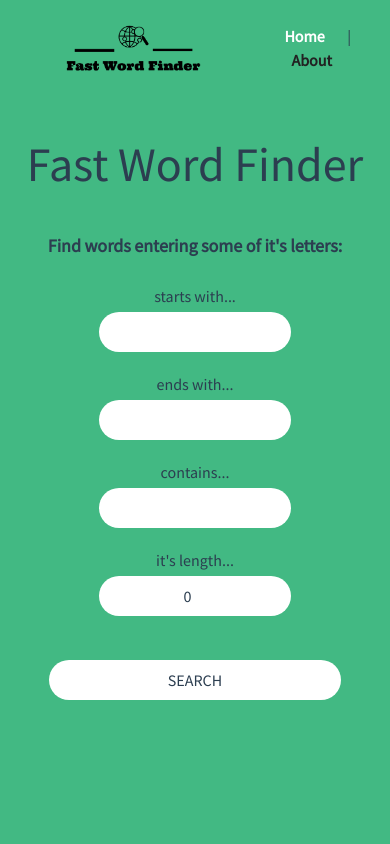
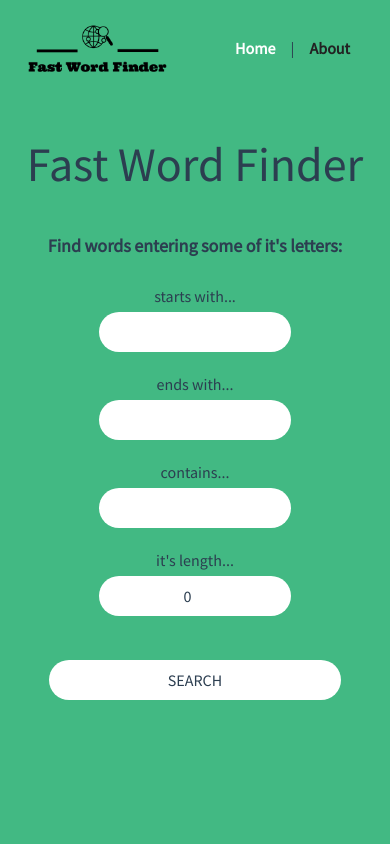
Before and after one commit to gonherdg/word-finder-vue, a Vue app: page / in a window 390 px wide. Shown: the top 844 px of the page. Built offline with nearby package versions, Linux system fonts and the light colour scheme.

Commit message:
feat: responsive header

```diff
--- a/src/components/Header.vue
+++ b/src/components/Header.vue
@@ -1,16 +1,16 @@
 <template>
-  <div class="header">
-    <div class="left-side">
+  <div class="header flex flex-row justify-between">
+    <div class="flex-1">
       <img
-        class="logo-img"
+        class="mx-auto object-cover object-center w-64 h-24"
         alt="Fast Word Finder"
         src="../assets/logo_black.png"
       />
     </div>
 
-    <div class="right-side">
-      <router-link class="option" to="/">Home</router-link> |
-      <router-link class="option" to="/about">About</router-link>
+    <div class="flex-1 my-auto">
+      <router-link class="px-3 py-1" to="/">Home</router-link> |
+      <router-link class="px-3 py-1" to="/about">About</router-link>
     </div>
   </div>
 </template>
@@ -30,55 +30,14 @@ export default {
 <style scoped>
 .header {
   background-color: #42b983;
-  display: flex;
-  flex-direction: row;
-  justify-content: space-between;
   font-family: "Source Sans Pro", sans-serif;
 }
 
-.left-side {
-  width: 16rem;
-  position: left;
-  margin-left: 10%;
-  text-align: left;
+.right-side {
+  text-align: center;
+  position: center;
 }
 
-.right-side {
-  text-align: right;
-  position: right;
-  margin-right: 10%;
-  margin-top: auto;
-  margin-bottom: auto;
-}
-
-.option {
-  padding-left: 1.2rem;
-  padding-right: 1.2rem;
-  padding-top: 0.6rem;
-  padding-bottom: 0.6rem;
-  border-radius: 5px;
-  border: none;
-  background-color: transparent;
-  color: black;
-  font-size: medium;
-  font-weight: 600;
-}
-
-.logo-img {
-  object-fit: cover;
-  object-position: center;
-  width: 16rem;
-  height: 6rem;
-}
-
-ul {
-  list-style-type: none;
-  padding: 0;
-}
-li {
-  display: inline-block;
-  margin: 0 10px;
-}
 a {
   color: #42b983;
 }
```
